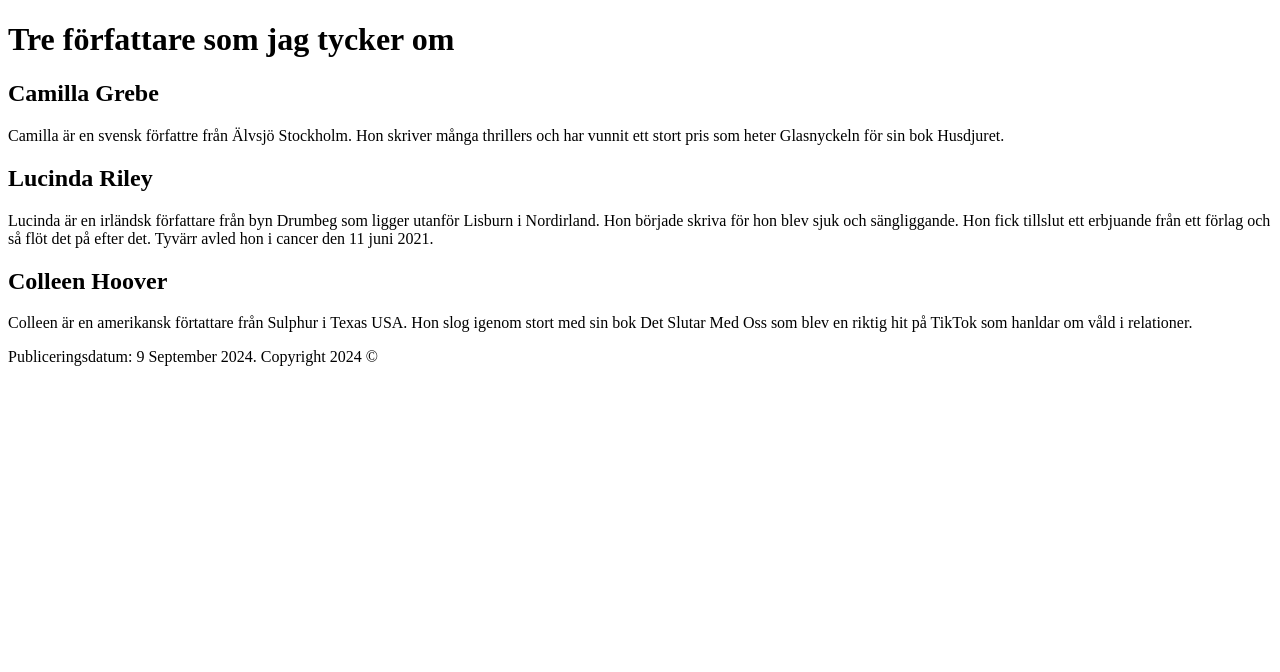
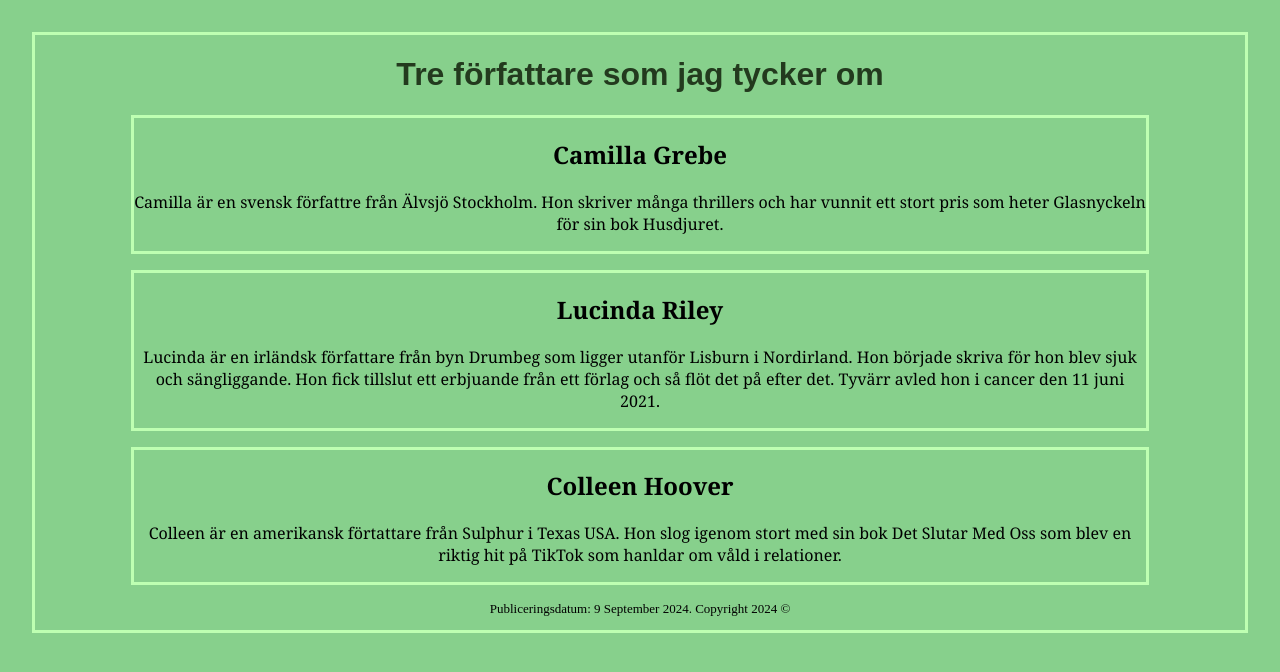
Before and after one commit to madeleineMU24/mu24-writers, a plain HTML site: page index.html in a window 1280 px wide. Drawn offline with Linux system fonts and the light colour scheme.

Commit message:
css uppdaterat

```diff
--- a/style.css
+++ b/style.css
@@ -0,0 +1,26 @@
+body{
+    background-color: rgb(135, 208, 140);
+    text-align: center;
+    border-color: rgb(190, 255, 178);
+    border-style: solid;
+    padding: 5em;
+    margin: 2em;
+    padding-bottom: 0em;
+    padding-top: 0em;
+}
+
+section{
+    font-family: Cambria, Cochin, Georgia, Times, 'Times New Roman', serif;
+    border-color: rgb(190, 255, 178);
+    border-style: solid;
+    margin: 1em;
+}
+
+h1{
+    font-family: fantasy;
+    color: rgb(35, 58, 30);
+}
+
+footer{
+    font-size: small;
+}
```
Also changed, not shown: index.html (+2 -1 lines).
